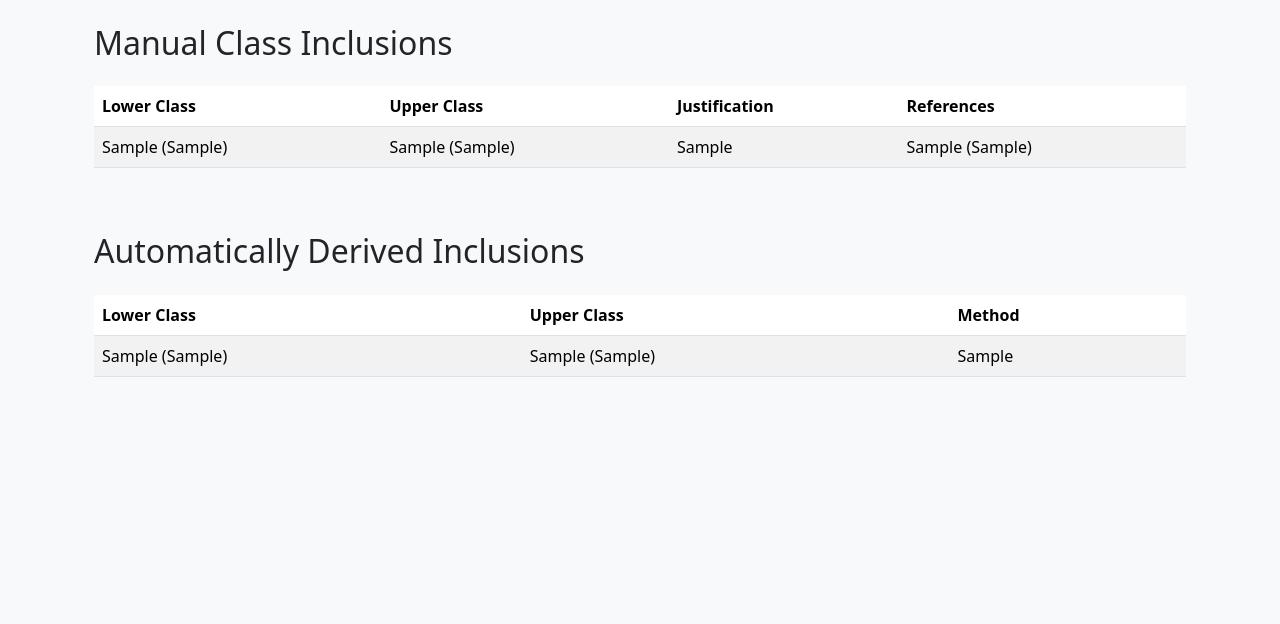
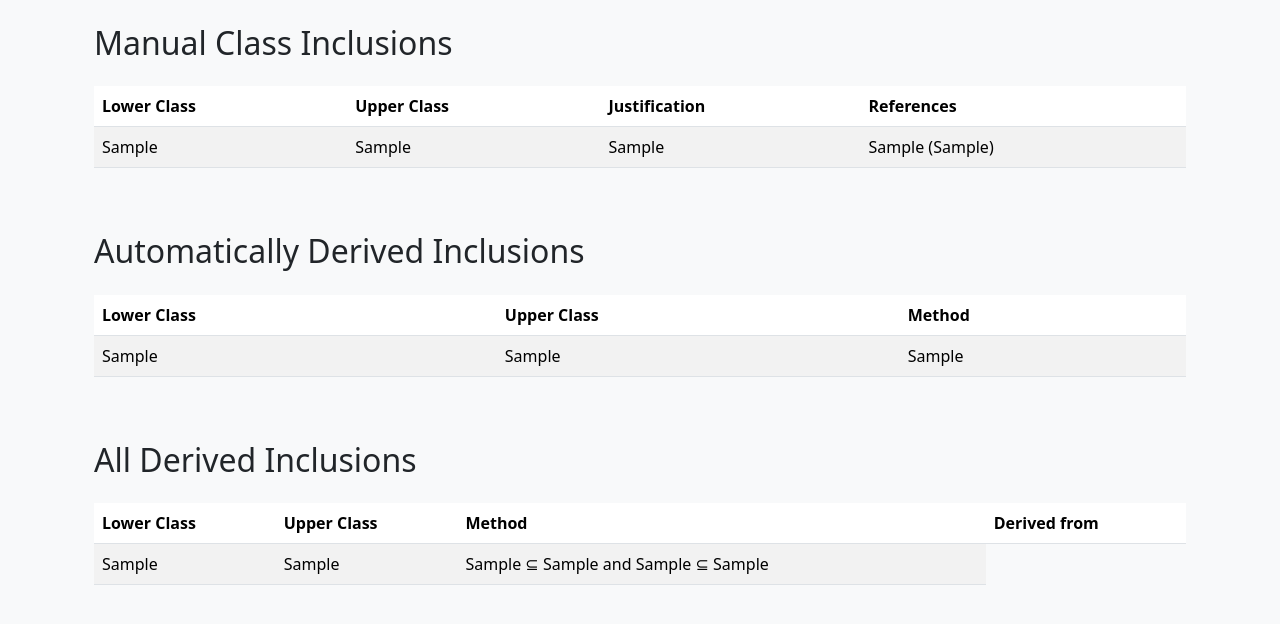
Before and after one commit to turquoise5/ComWeb, a Django app: page /inclusions/ in a window 1280 px wide. Shown: the part 80-704 px from the top of the page. Run offline with Django 5.2, Linux system fonts and the light colour scheme; tables that the repository leaves empty hold one stand-in row (values such as "Sample post").

Commit message:
add all_inclusions to view

```diff
--- a/comweb/templates/comweb/inclusions.html
+++ b/comweb/templates/comweb/inclusions.html
@@ -20,8 +20,8 @@
                 <tbody>
                     {% for inc in manual_inclusions %}
                     <tr>
-                        <td>{{ inc.lower.AB }} ({{ inc.lower.NA }})</td>
-                        <td>{{ inc.upper.AB }} ({{ inc.upper.NA }})</td>
+                        <td>{{ inc.lower.AB }}</td>
+                        <td>{{ inc.upper.AB }}</td>
                         <td>{{ inc.justification }}</td>
                         <td>
                             {% for ref in inc.references.all %}
@@ -50,9 +50,36 @@
                 <tbody>
                     {% for inc in auto_inclusions %}
                     <tr>
-                        <td>{{ inc.lower.AB }} ({{ inc.lower.NA }})</td>
-                        <td>{{ inc.upper.AB }} ({{ inc.upper.NA }})</td>
+                        <td>{{ inc.lower.AB }}</td>
+                        <td>{{ inc.upper.AB }}</td>
                         <td>{{ inc.method.NA }}</td>
+                    </tr>
+                    {% endfor %}
+                </tbody>
+            </table>
+        </div>
+    </section>
+        <section class="mb-5">
+        <h2 class="mb-4">All Derived Inclusions</h2>
+        <div class="table-responsive">
+            <table class="table table-striped">
+                <thead>
+                    <tr>
+                        <th>Lower Class</th>
+                        <th>Upper Class</th>
+                        <th>Method</th>
+                        <th> Derived from </th>
+                    </tr>
+                </thead>
+                <tbody>
+                    {% for inc in all_inclusions %}
+                    <tr>
+                        <td>{{ inc.lower.AB }}</td>
+                        <td>{{ inc.upper.AB }}</td>
+                        <td>
+                            {{ inc.row1.lower.AB }} ⊆ {{ inc.row1.upper.AB }} and
+                            {{ inc.row2.lower.AB }} ⊆ {{ inc.row2.upper.AB }}
+                        </td>
                     </tr>
                     {% endfor %}
                 </tbody>
--- a/comweb/views.py
+++ b/comweb/views.py
@@ -43,9 +43,15 @@ def inclusions_view(request):
         'upper',
         'method'
     ).all()
+    all_inclusions = Inclusion.objects.select_related(
+        'lower',
+        'upper',
+        'method'
+    ).all()
     context = {
         'manual_inclusions': manual_inclusions,
-        'auto_inclusions': auto_inclusions
+        'auto_inclusions': auto_inclusions,
+        'all_inclusions': all_inclusions
     }
     return render(request, "comweb/inclusions.html", context)
 
@@ -59,7 +65,7 @@ def mtg_view(request):
         'row1__lower', 'row1__upper',
         'row2__lower', 'row2__upper'
     ).all()
-    context = {'mtgs': mtgs, manual_mtgs: manual_mtgs}
+    context = {'mtgs': mtgs, "manual_mtgs": manual_mtgs}
     return render(request, "comweb/mtg.html", context)
 
 def mmg_view(request):
@@ -72,5 +78,5 @@ def mmg_view(request):
         'row1__lower', 'row1__upper',
         'row2__lower', 'row2__upper'
     ).all()
-    context = {'mmgs': mmgs, manual_mmgs: manual_mmgs}
+    context = {'mmgs': mmgs, "manual_mmgs": manual_mmgs}
     return render(request, "comweb/mmg.html", context)
```
